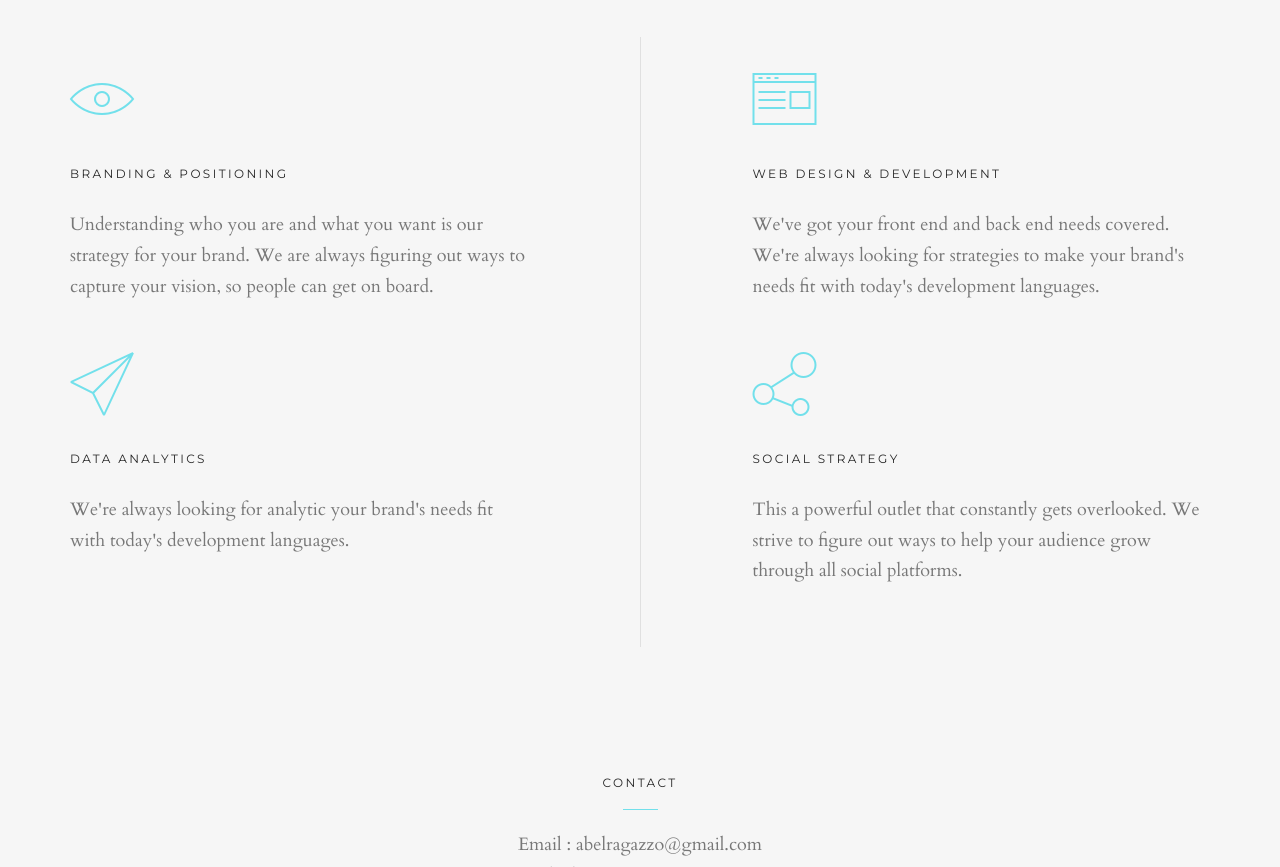
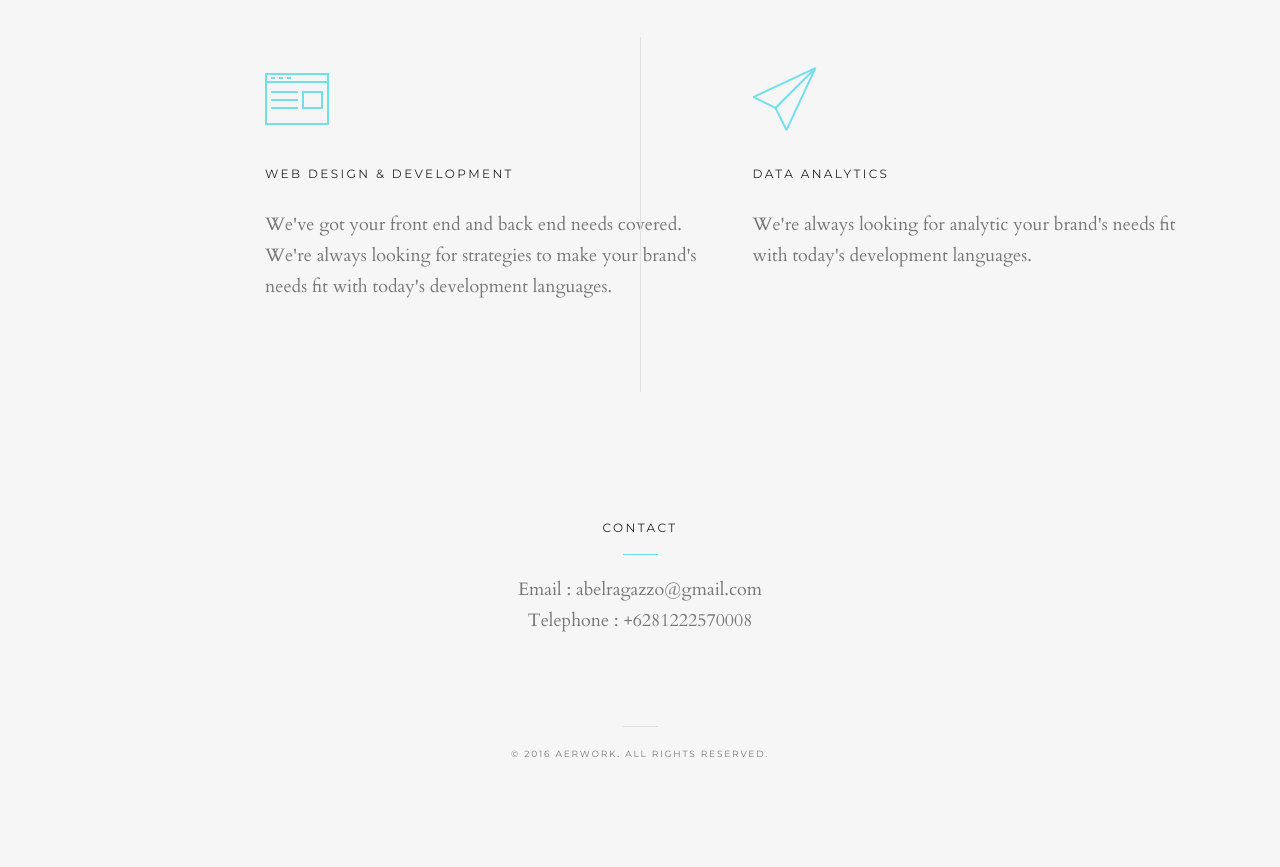
Before and after one commit to abidmi/abidmi.github.io, a plain HTML site: page index.html in a window 1280 px wide. Shown: the part 1083-1950 px from the top of the page. Drawn offline with Linux system fonts and the light colour scheme.

Commit message:
Update index.html

```diff
--- a/index.html
+++ b/index.html
@@ -12,7 +12,7 @@
 	<!-- Core Meta Data -->
 	<meta name="author" content="AerWork">
 	<meta name="description" content="Full Service.">
-	<meta name="keywords" content="web design,web development,big data, big data an">
+	<meta name="keywords" content="web design,web development,data analytic">
 
 	<!-- Favicon -->
 	<!-- <link rel="shortcut icon" href="favicon.png" type="image/png"> -->
@@ -116,33 +116,33 @@
 
 		<!-- Blocks -->
 		<div class="row">
-			<div class="block col-xs-12 col-sm-5">
-				<i class="icon icon-basic-eye"></i>
-				<h3>Branding &amp; positioning</h3>
-				<p>Understanding who you are and what you want is our strategy for your brand. We are always figuring out ways to capture your vision, so people can get on board.</p>
-			</div>
 			<div class="block col-xs-12 col-sm-5 col-sm-offset-2">
 				<i class="icon icon-basic-webpage-img-txt"></i>
 				<h3>Web design &amp; development</h3>
 				<p>We've got your front end and back end needs covered. We're always looking for strategies to make your brand's needs fit with today's development languages.</p>
+			</div>
+			<div class="block col-xs-12 col-sm-5">
+				<i class="icon icon-basic-paperplane"></i>
+				<h3>Data Analytics</h3>
+				<p>We're always looking for analytic your brand's needs fit with today's development languages.</p>
 			</div>
 		</div>
 
 		<span class="separator"></span>
 
 		<!-- Blocks -->
-		<div class="row">
-			<div class="block col-xs-12 col-sm-5">
-				<i class="icon icon-basic-paperplane"></i>
-				<h3>Data Analytics</h3>
-				<p>We're always looking for analytic your brand's needs fit with today's development languages.</p>
-			</div>
-			<div class="col-xs-12 col-sm-5 col-sm-offset-2">
-				<i class="icon icon-basic-share"></i>
-				<h3>Social Strategy</h3>
-				<p>This a powerful outlet that constantly gets overlooked. We strive to figure out ways to help your audience grow through all social platforms.</p>
-			</div>
-		</div>
+		<!--<div class="row">-->
+		<!--	<div class="block col-xs-12 col-sm-5">-->
+		<!--		<i class="icon icon-basic-eye"></i>-->
+		<!--		<h3>Branding &amp; positioning</h3>-->
+		<!--		<p>Understanding who you are and what you want is our strategy for your brand. We are always figuring out ways to capture your vision, so people can get on board.</p>-->
+		<!--	</div>-->
+		<!--	<div class="col-xs-12 col-sm-5 col-sm-offset-2">	-->
+		<!--		<i class="icon icon-basic-share"></i>-->
+		<!--		<h3>Social Strategy</h3>-->
+		<!--		<p>This a powerful outlet that constantly gets overlooked. We strive to figure out ways to help your audience grow through all social platforms.</p>-->
+		<!--	</div>-->
+		<!--</div>-->
 	</section>
 
 	<section class="container padded center">
```
